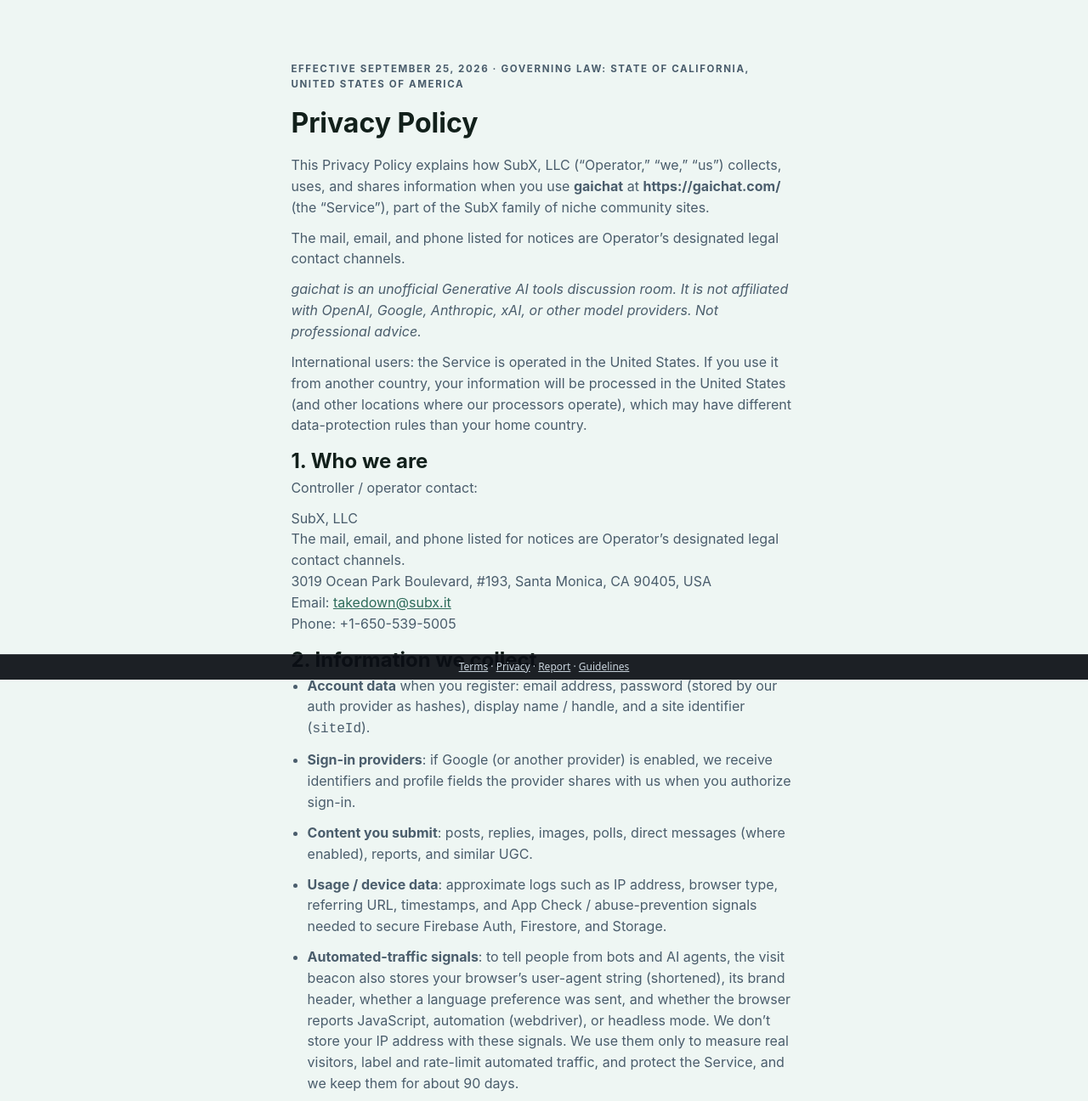
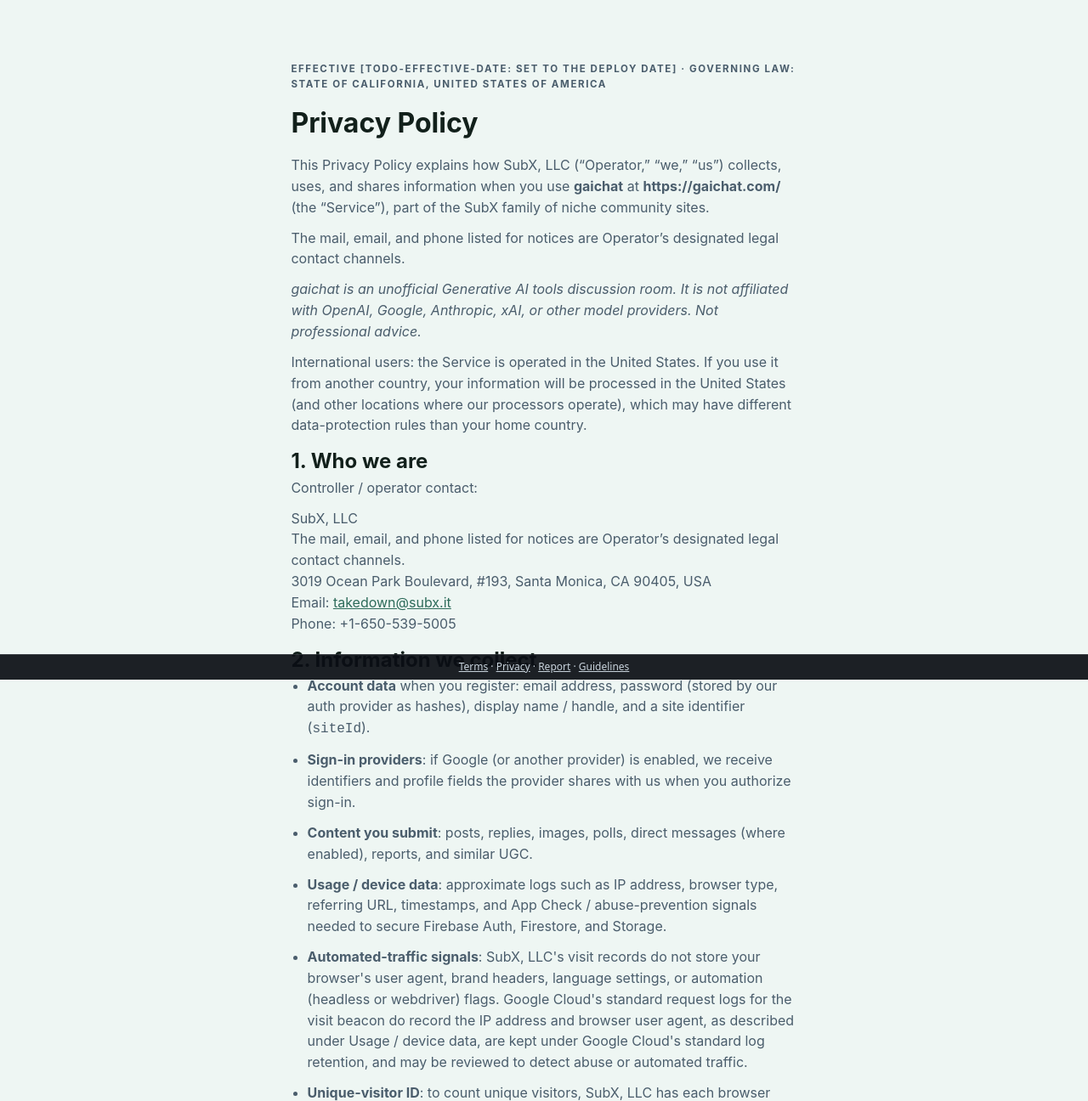
Before and after one commit to jebbdykstra99/gaichat, a plain HTML site: page privacy.html in a window 1280 px wide. Shown: the top 1296 px of the page at 85% size. Drawn offline with Linux system fonts and the light colour scheme.

Commit message:
Privacy: 25-month visitor-ID cap, CLO wording, effective-date placeholder (Decision A)

```diff
--- a/privacy.html
+++ b/privacy.html
@@ -10,7 +10,7 @@
 </head>
 <body class="legal-page">
   <article class="legal-doc">
-    <p class="legal-kicker">Effective September 25, 2026 · Governing law: State of California, United States of America</p>
+    <p class="legal-kicker">Effective [TODO-EFFECTIVE-DATE: set to the deploy date] · Governing law: State of California, United States of America</p>
     <h1>Privacy Policy</h1>
     <p>This Privacy Policy explains how SubX, LLC (“Operator,” “we,” “us”) collects, uses, and shares information when you use <strong>gaichat</strong> at <strong>https://gaichat.com/</strong> (the “Service”), part of the SubX family of niche community sites.</p>
     <p>The mail, email, and phone listed for notices are Operator’s designated legal contact channels.</p>
@@ -31,8 +31,8 @@
       <li><strong>Sign-in providers</strong>: if Google (or another provider) is enabled, we receive identifiers and profile fields the provider shares with us when you authorize sign-in.</li>
       <li><strong>Content you submit</strong>: posts, replies, images, polls, direct messages (where enabled), reports, and similar UGC.</li>
       <li><strong>Usage / device data</strong>: approximate logs such as IP address, browser type, referring URL, timestamps, and App Check / abuse-prevention signals needed to secure Firebase Auth, Firestore, and Storage.</li>
-      <li><strong>Automated-traffic signals</strong>: to tell people from bots and AI agents, the visit beacon also stores your browser’s user-agent string (shortened), its brand header, whether a language preference was sent, and whether the browser reports JavaScript, automation (webdriver), or headless mode. We don’t store your IP address with these signals. We use them only to measure real visitors, label and rate-limit automated traffic, and protect the Service, and we keep them for about 90 days.</li>
-      <li><strong>Unique-visitor ID</strong>: to count unique visitors, SubX, LLC has each browser create a random, anonymous visitor ID, kept in the browser’s local storage as <code>subx.vid</code>, and sends it with the visit beacon. SubX, LLC’s visit records do not include a name, email address, account ID, or IP address; Google Cloud’s standard request logs for the beacon do record the IP address and browser, as described under Usage / device data. Individual visit records are deleted after about 90 days, but SubX, LLC keeps a record of each visitor ID seen on gaichat and the date it was first seen for as long as gaichat operates, so all-time unique-visitor counts stay accurate. Clearing the browser’s site data creates a new ID. To ask SubX, LLC to delete a visitor ID, email <a data-takedown href="mailto:takedown@subx.it">takedown@subx.it</a> with the subject “Delete my visitor ID: gaichat” and, if you can, the <code>subx.vid</code> value from your browser.</li>
+      <li><strong>Automated-traffic signals</strong>: SubX, LLC's visit records do not store your browser's user agent, brand headers, language settings, or automation (headless or webdriver) flags. Google Cloud's standard request logs for the visit beacon do record the IP address and browser user agent, as described under Usage / device data, are kept under Google Cloud's standard log retention, and may be reviewed to detect abuse or automated traffic.</li>
+      <li><strong>Unique-visitor ID</strong>: to count unique visitors, SubX, LLC has each browser create a random, anonymous visitor ID, kept in the browser’s local storage as <code>subx.vid</code>, and sends it with the visit beacon. SubX, LLC’s visit records do not include a name, email address, account ID, or IP address; Google Cloud’s standard request logs for the beacon do record the IP address and browser, as described under Usage / device data. Individual visit records are deleted after about 90 days, but SubX, LLC keeps a record of each visitor ID seen on gaichat and the date it was first seen for up to 25 months after it was last seen, so long-term unique-visitor counts stay accurate. Clearing the browser’s site data creates a new ID. To ask SubX, LLC to delete a visitor ID, email <a data-takedown href="mailto:takedown@subx.it">takedown@subx.it</a> with the subject “Delete my visitor ID: gaichat” and, if you can, the <code>subx.vid</code> value from your browser. SubX, LLC does not use the visitor ID for advertising or cross-site tracking, does not combine it with other data to identify you, and does not sell or share it. If you are in the EU, UK, or Switzerland, SubX, LLC keeps this record on the basis of its legitimate interest in accurate audience counts, and you may object or request deletion at the address above.</li>
       <li><strong>Cookies / local storage</strong>: session and preference data required to keep you signed in and remember UI settings. We do not currently run third-party advertising pixels on the Service; if that changes, we will update this Policy.</li>
     </ul>
     <p>Backend services for the Service currently include Google Firebase on project <strong>subx-skins</strong> (Authentication, Cloud Firestore, Cloud Storage, App Check). Google’s processing is described in Google’s cloud / Firebase terms and privacy documentation.</p>
```
